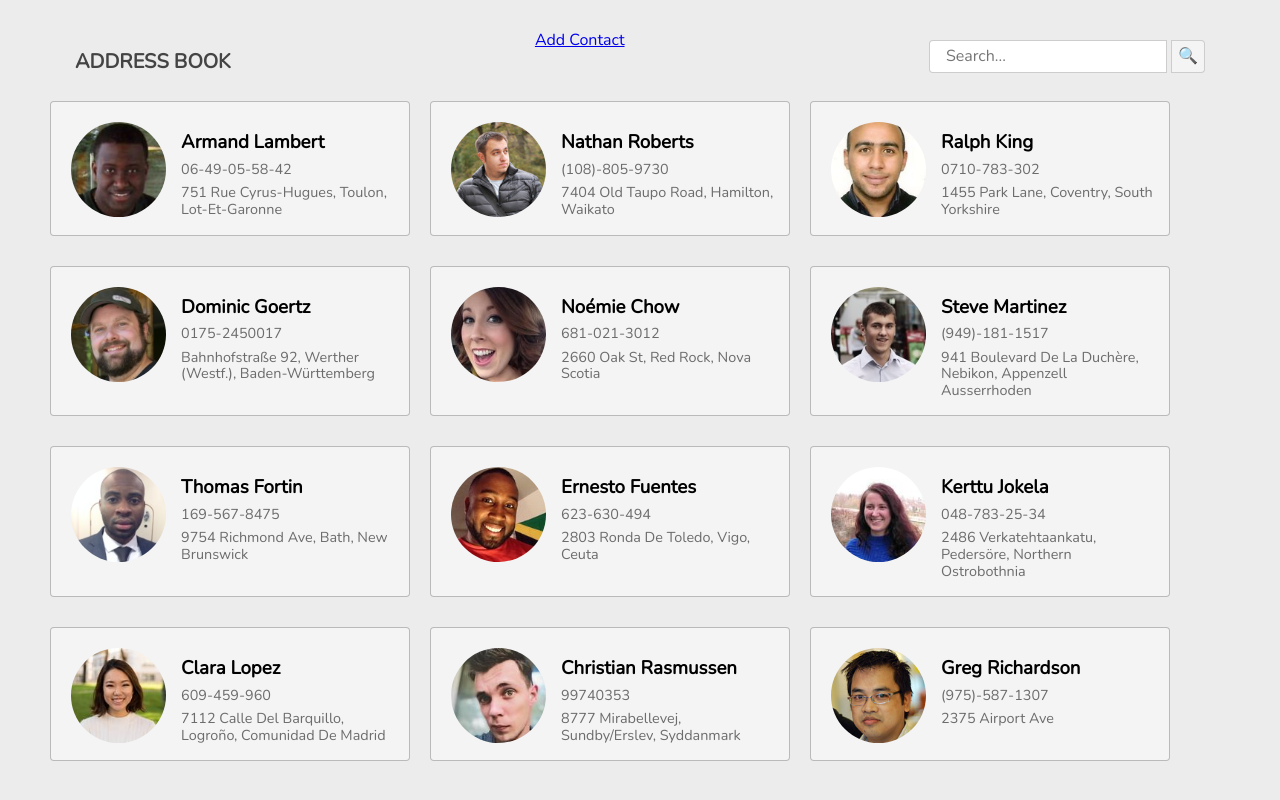
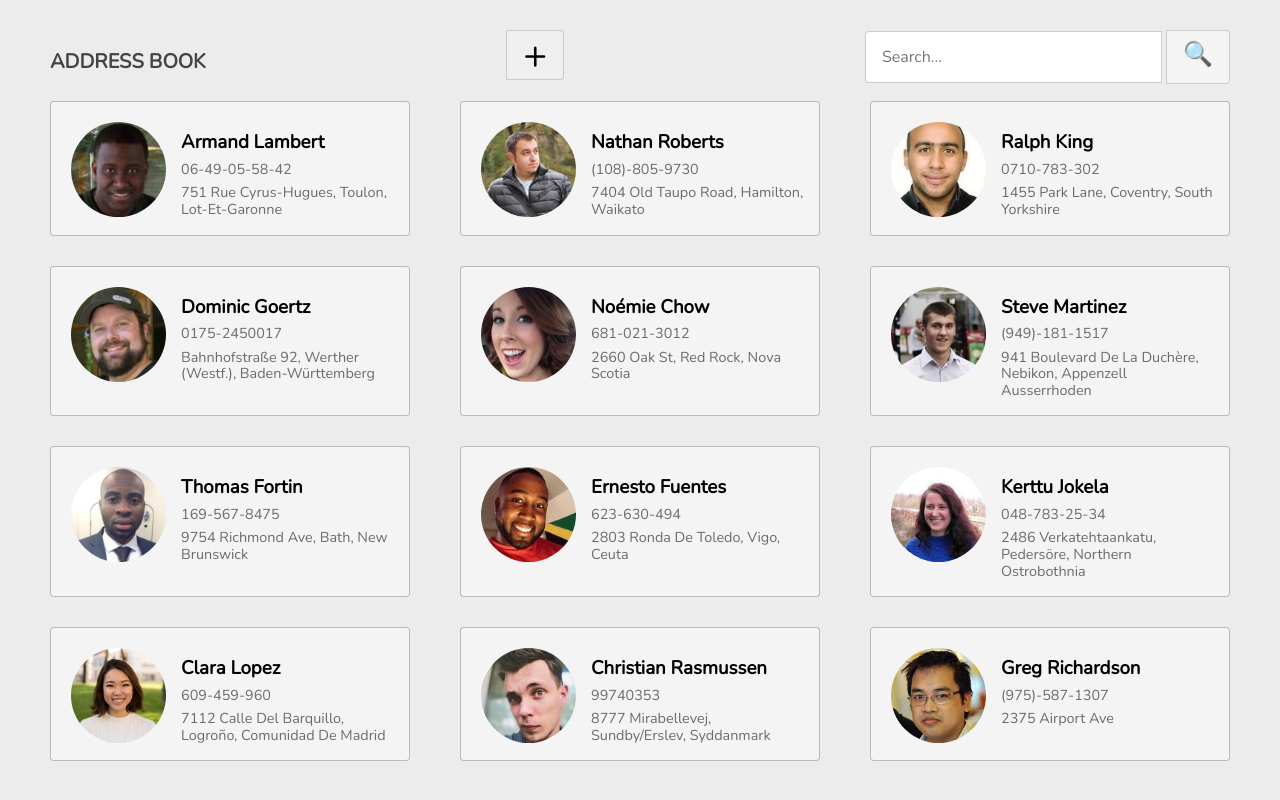
Before and after one commit to acandael/addressbook, a plain HTML site: page index.html in a window 1280 px wide. Drawn offline with nearby package versions, Linux system fonts and the light colour scheme.

Commit message:
style header

```diff
--- a/css/styles.css
+++ b/css/styles.css
@@ -1,7 +1,3 @@
-/* =====================================
-   Public API Request
-======================================== */
-
 @import url('https://fonts.googleapis.com/css?family=Nunito');
 
 * {
@@ -29,6 +25,10 @@ header {
   margin: auto;
 }
 
+.header-btn-container {
+  margin-top: 35px;
+}
+
 header h1 {
   font-size: 1.25em;
   color: rgba(50, 50, 50, 0.9);
@@ -36,6 +36,21 @@ header h1 {
 }
 
 .search-input {
+  padding: 1rem 1rem;
+  border: 1px solid rgba(200, 200, 200, 0.9);
+  border-radius: 0.25rem 0 0 0.25rem;
+  width: 60%;
+  max-width: 20rem;
+  transition: 0.4s ease-out;
+  outline: none;
+}
+
+.add-container {
+  margin-top: 30px;
+  margin-bottom: 15px;
+}
+
+.add-input {
   padding: 0.4rem 1rem;
   border: 1px solid rgba(200, 200, 200, 0.9);
   border-radius: 0.25rem 0 0 0.25rem;
@@ -52,8 +67,21 @@ header h1 {
 
 .search-submit {
   cursor: pointer;
-  height: 33px;
+  padding: 0.9rem 1rem;
+  padding-top: 0.6rem;
+  font-size: 1.5em;
   background: rgba(245, 245, 245, 0.9);
+  border-radius: 0 0.25rem 0.25rem 0;
+  border: 1px solid rgba(200, 200, 200, 0.9);
+  transition: 0.4s ease-out;
+  outline: none;
+}
+
+.add-submit {
+  padding-right: 1rem;
+  padding-left: 1rem;
+  cursor: pointer;
+  font-size: 2.5em;
   border-radius: 0 0.25rem 0.25rem 0;
   border: 1px solid rgba(200, 200, 200, 0.9);
   transition: 0.4s ease-out;
@@ -75,7 +103,7 @@ header h1 {
   display: flex;
   flex-direction: row;
   flex-wrap: wrap;
-  justify-content: left;
+  justify-content: space-around;
   width: 100%;
   max-width: 1200px;
   margin: auto;
@@ -255,8 +283,8 @@ header h1 {
     flex-direction: row;
     flex-wrap: nowrap;
     justify-content: space-between;
-    padding-right: 25px;
-    padding-left: 25px;
+    /* padding-right: 25px;
+    padding-left: 25px; */
   }
 
   .header-text-container {
@@ -264,7 +292,12 @@ header h1 {
   }
 
   .search-container {
-    margin-top: 25px;
+    margin-top: 15px;
+  }
+
+  .add-container {
+    margin-top: 15px;
+    margin-bottom: 0px;
   }
 
   .modal {
@@ -278,6 +311,10 @@ header h1 {
 ======================================== */
 
 @media (min-width: 1024px) {
+
+  .search-input {
+    width: 297px;
+  }
   .card:hover {
     background: rgba(255, 255, 255, 1);
     border: 1px solid rgba(50, 50, 50, 0.9);
@@ -291,4 +328,8 @@ header h1 {
     background: rgba(255, 255, 255, 1);
     color: rgba(25, 25, 25, 1);
   }
+
+  .gallery {
+    justify-content: space-between;
+  }
 }
--- a/index.html
+++ b/index.html
@@ -1,5 +1,6 @@
 <!DOCTYPE html>
 <html lang="en">
+
 <head>
   <meta charset="UTF-8" />
   <meta name="viewport" content="width=device-width, initial-scale=1.0" />
@@ -16,22 +17,14 @@
         <h1>ADDRESS BOOK</h1>
       </div>
       <div class="add-container">
-          <p id="add-contact-btn"><a href="#">Add Contact</a></p>
+        <form action="#" method="get">
+          <input type="submit" value="&#x002B;" id="add-contact-btn" class="add-submit" />
+        </form>
       </div>
       <div class="search-container">
         <form action="#" method="get">
-            <input
-              type="search"
-              id="search-input"
-              class="search-input"
-              placeholder="Search..."
-            />
-            <input
-              type="submit"
-              value="&#x1F50D;"
-              id="search-submit"
-              class="search-submit"
-            />
+          <input type="search" id="search-input" class="search-input" placeholder="Search..." />
+          <input type="submit" value="&#x1F50D;" id="search-submit" class="search-submit" />
         </form>
       </div>
     </div>
@@ -89,4 +82,5 @@
   <script src="js/contacts.js"></script>
   <script src="js/script.js"></script>
 </body>
+
 </html>
```
Lines whose indentation alone changed are shown as unchanged.
